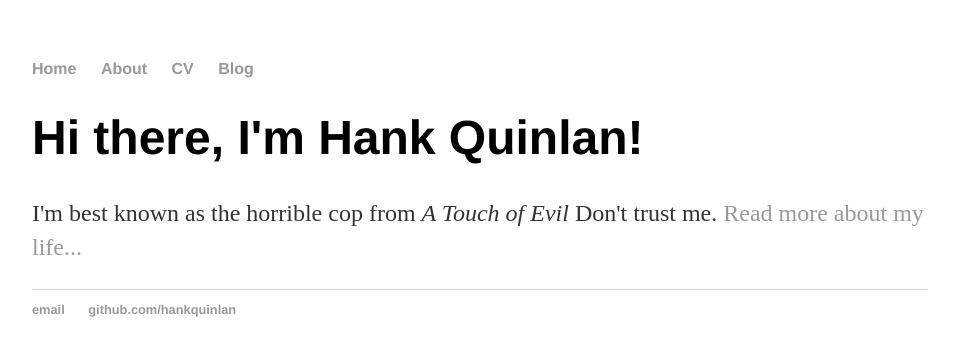
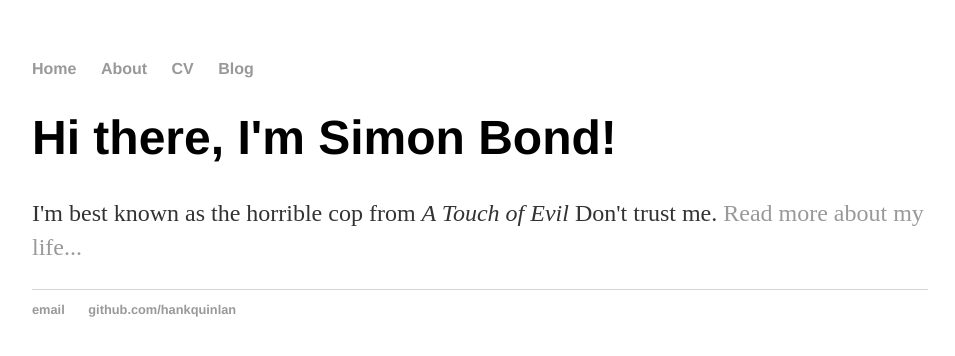
Before and after one commit to shug0131/eudraCT, a Jekyll site: the page built from docs/index.html, in a window 1280 px wide. Shown: the top 356 px of the page, without its empty margins (160-1115 px from the left). Built offline with Jekyll 4.4.1, drawn with Linux system fonts in a browser that asks for light colours.

Commit message:
Update index.html
reviseion to website

```diff
--- a/docs/index.html
+++ b/docs/index.html
@@ -1,29 +1,8 @@
-<!DOCTYPE html>
-<html>
-	<head>
-		<title>Hank Quinlan, Horrible Cop</title>
-		<link rel="stylesheet" type="text/css" href="/css/main.css">
-	</head>
-	<body>
-		<nav>
-    		<ul>
-        		<li><a href="/">Home</a></li>
-	        	<li><a href="/about">About</a></li>
-        		<li><a href="/cv">CV</a></li>
-        		<li><a href="/blog">Blog</a></li>
-    		</ul>
-		</nav>
-		<div class="container">
-    		<div class="blurb">
-        		<h1>Hi there, I'm Hank Quinlan!</h1>
-				<p>I'm best known as the horrible cop from <em>A Touch of Evil</em> Don't trust me. <a href="/about">Read more about my life...</a></p>
-    		</div><!-- /.blurb -->
-		</div><!-- /.container -->
-		<footer>
-    		<ul>
-        		<li><a href="mailto:hankquinlanhub@gmail.com">email</a></li>
-        		<li><a href="https://github.com/hankquinlan">github.com/hankquinlan</a></li>
-			</ul>
-		</footer>
-	</body>
-</html>
+---
+layout: default
+title: Simon Bond , EudraCT
+---
+<div class="blurb">
+	<h1>Hi there, I'm Simon Bond!</h1>
+	<p>I'm best known as the horrible cop from <em>A Touch of Evil</em> Don't trust me. <a href="/about">Read more about my life...</a></p>
+</div><!-- /.blurb -->
```
